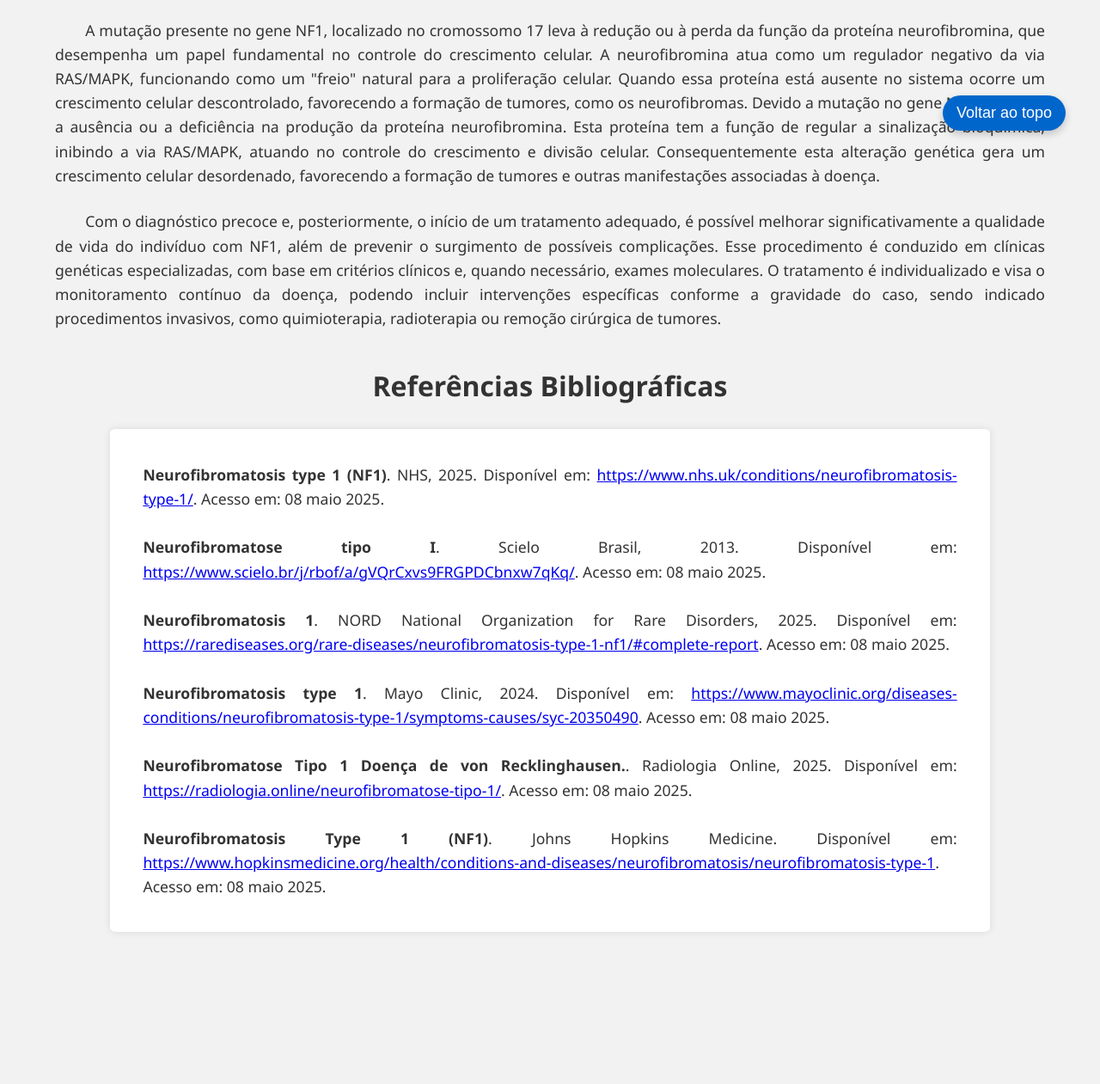
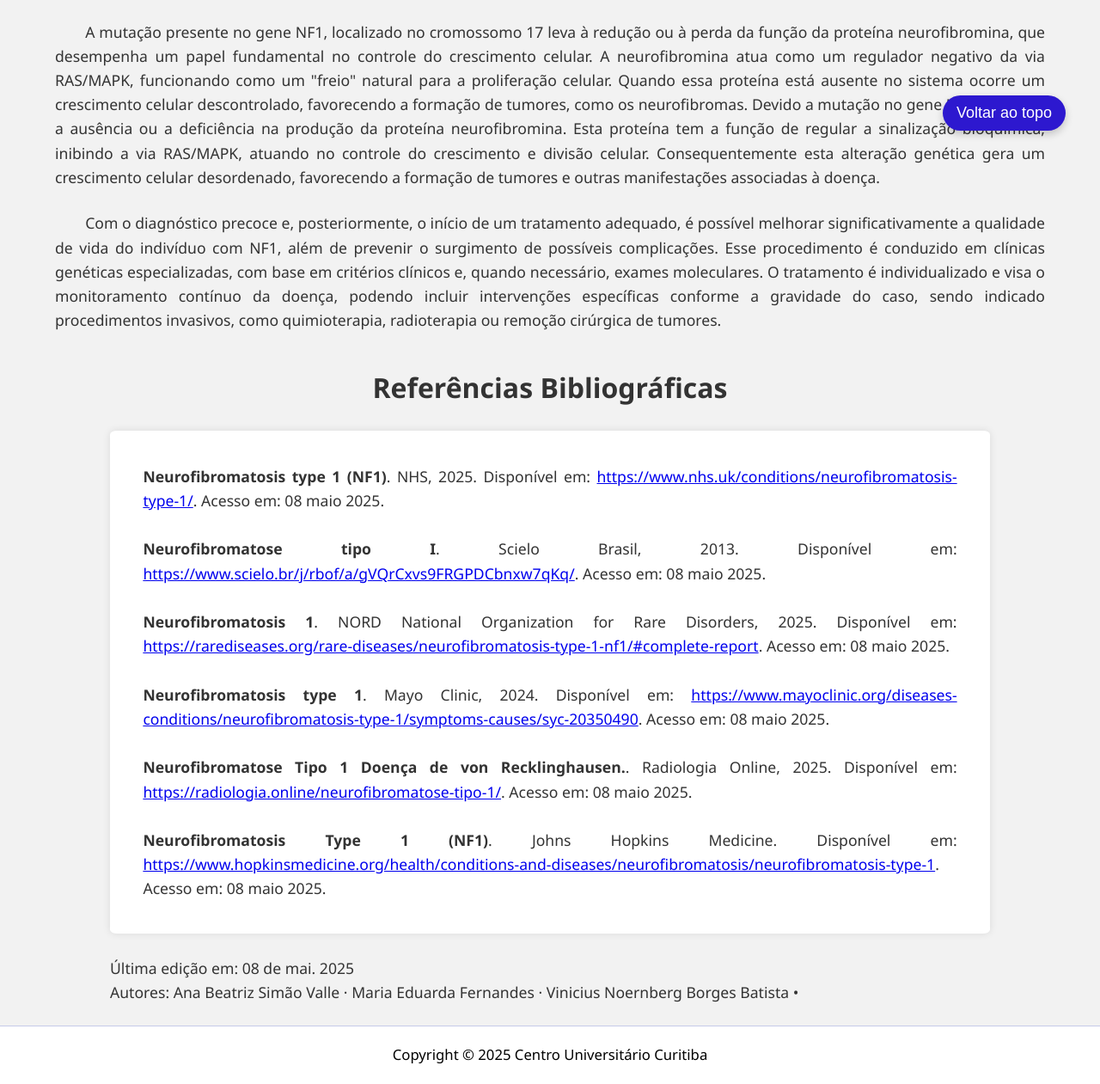
Before and after one commit to Viny2d/NF1--Neurofibromatose-Tipo-1, a plain HTML site: page index.html in a window 1280 px wide. Shown: the part 608-1869 px from the top of the page at 86% size. Before the commit the page ends 1718 px from the top, so only its background shows below. Drawn offline with Linux system fonts and the light colour scheme.

Commit message:
A3 15-06

```diff
--- a/index.html
+++ b/index.html
@@ -4,12 +4,11 @@
   <meta charset="UTF-8">
   <meta name="viewport" content="width=device-width, initial-scale=1.0">
   <title>Referências Bibliográficas - Trabalho A3</title>
-  <link rel="icon" href="logo.png">
   <link rel="stylesheet" href="style.css">
 </head>
 <body>
 
-    <img src="unc.jpg" alt="Ilustração da Instituição">
+    <img src="unc.jpg" alt="Ilustração da Instituição" id="cabeçalho">
 
   <header>Neurofibromatose Tipo 1 (NF1)</header>
 
@@ -68,6 +67,15 @@
     </div>
   </div>
 
+  <p id="publicaçao">
+    Última edição em: 08 de mai. 2025 <br>
+    Autores: Ana Beatriz Simão Valle · Maria Eduarda Fernandes · Vinicius Noernberg Borges Batista •
+  </p>
+
+  <footer>
+  <p>Copyright © 2025 Centro Universitário Curitiba</p>
+</footer>
+
   <button onclick="scrollToTop()" id="scroll">Voltar ao topo</button>
   <script src="script.js"></script>
 
--- a/style.css
+++ b/style.css
@@ -21,7 +21,15 @@ img{
   height: auto;
 }
 
+#cabeçalho{
+  border-bottom: solid 2px;
+  cursor: pointer;
+  color: #c5cae9;
+  box-shadow: 0 1px 4px #333;
+}
+
 header {
+  font-weight: bold;
   font-size: 2em;
   text-align: center;
   margin-top: 3%;
@@ -57,9 +65,23 @@ p {
   margin-bottom: 3%;
 }
 
+#publicaçao{
+  margin: 2% 10% 0% 10%;
+  color: #333;
+}
+
+footer {
+  background-color: #ffffff;
+  padding: 20px 10px;
+  text-align: center;
+  font-size: 0.95rem;
+  color: #000000;
+  border-top: 1px solid #c5cae9;
+  margin-top: 2%;
+}
 
 button {
-  background-color: #0066cc;
+  background-color: rgb(55, 41, 163);
   color: white;
   border: none;
   padding: 10px 16px;
@@ -69,14 +91,14 @@ button {
 }
 
 button:hover {
-  background-color: #004d99;
+  background-color: rgb(55, 41, 163);
 }
 
 #scroll {
   position: fixed;
   bottom: 40px;
   right: 40px;
-  background-color: #0066cc;
+  background-color:  rgb(45, 24, 207);
   color: white;
   padding: 10px 16px;
   border: none;
@@ -89,7 +111,7 @@ button:hover {
 }
 
 #scroll:hover {
-  background-color: #004d99;
+  background-color: rgb(35, 20, 153);
   transform: scale(1.1);
 }
 
```
Also changed, not shown: Logo.png (renamed from logo.png), insta.png (added).
